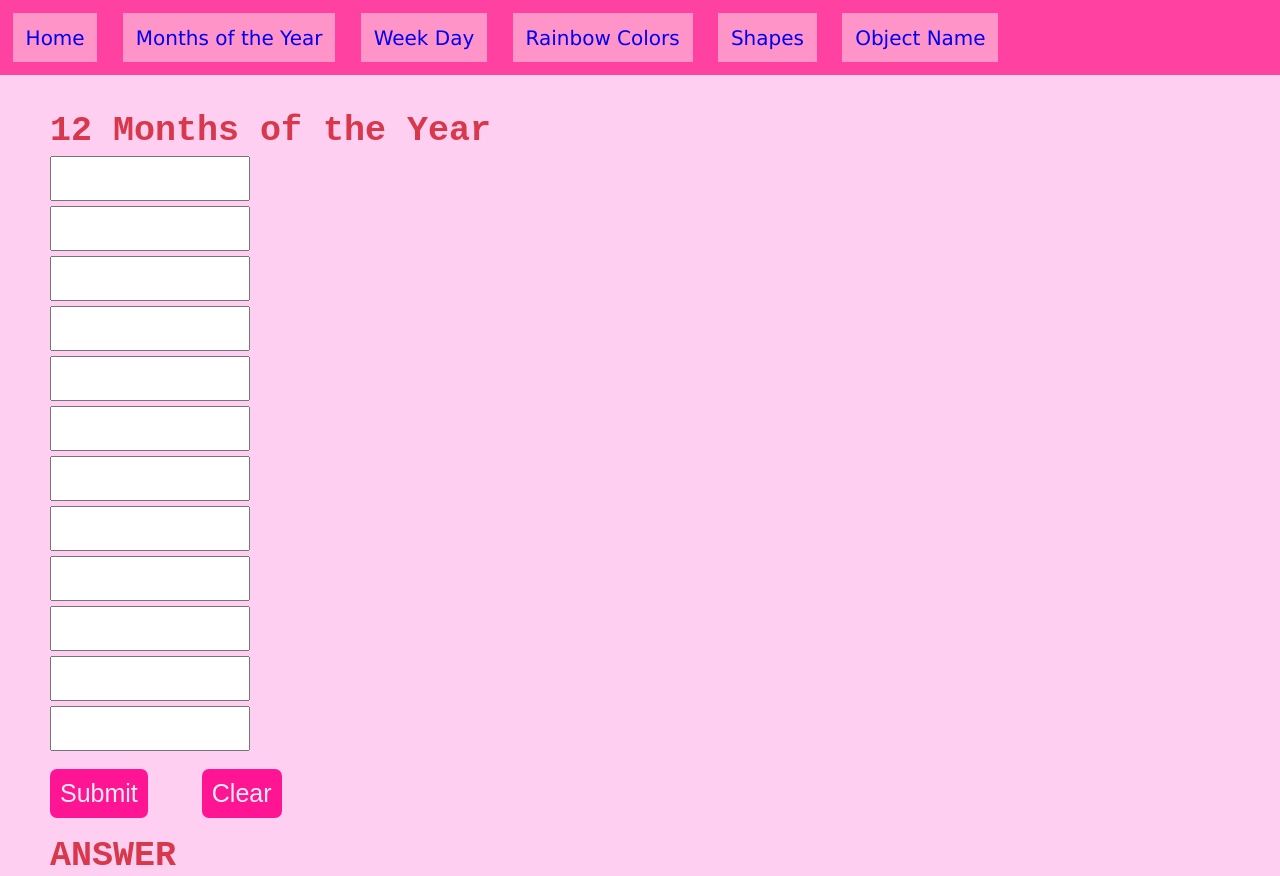
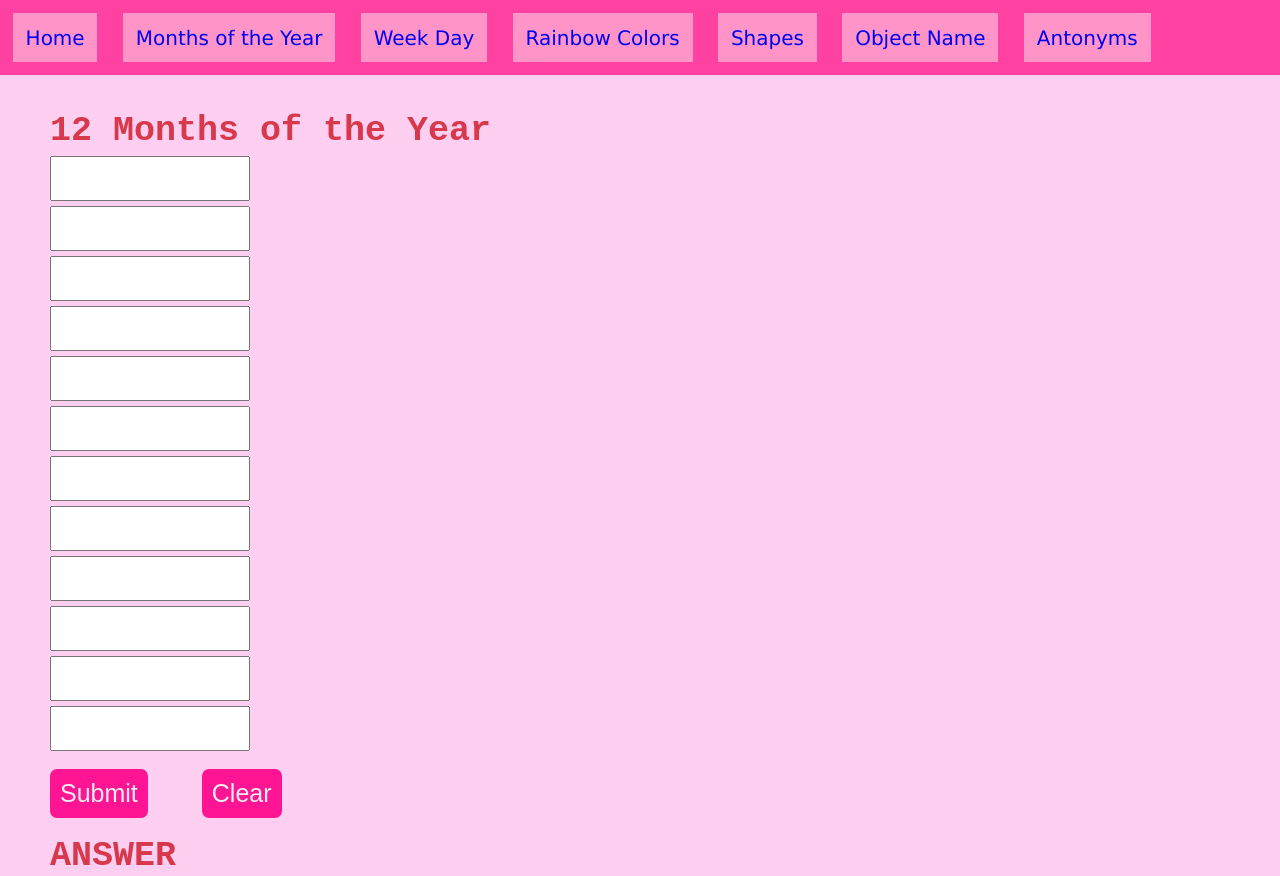
Before and after one commit to rahulpakhare4/practiceenglish.github.io, a plain HTML site: page year.html in a window 1280 px wide. Drawn offline with Linux system fonts and the light colour scheme.

Commit message:
Update year.html

```diff
--- a/year.html
+++ b/year.html
@@ -19,7 +19,7 @@
         <button id="btnhome"><a href="rainbow.html">Rainbow Colors</a></button>
         <button id="btnhome"><a href="shapes.html">Shapes</a></button>
         <button id="btnhome"><a href="ObjectName.html">Object Name</a></button>
-
+        <button id="btnhome"><a href="antonyms.html">Antonyms</a></button>
     </div>
     <br><br>
     <p>12 Months of the Year</p>
```
